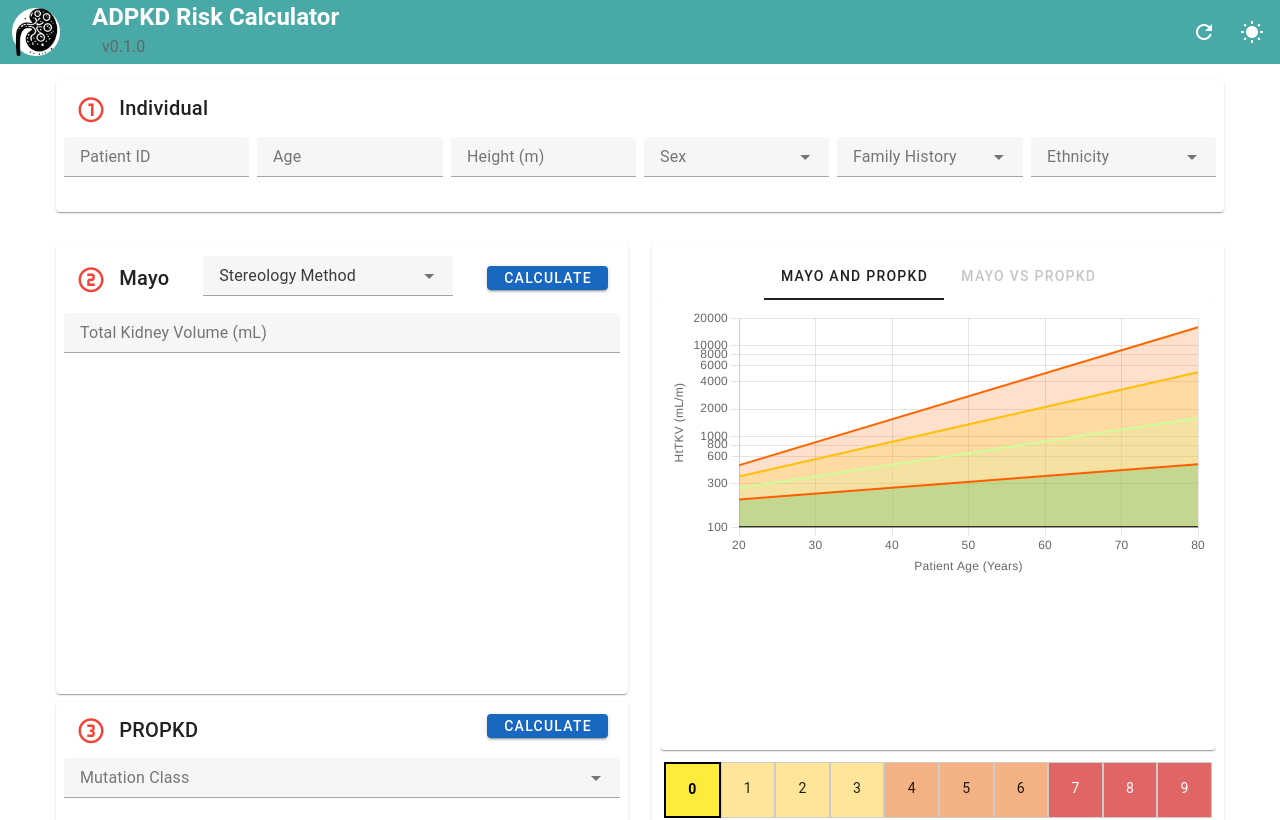
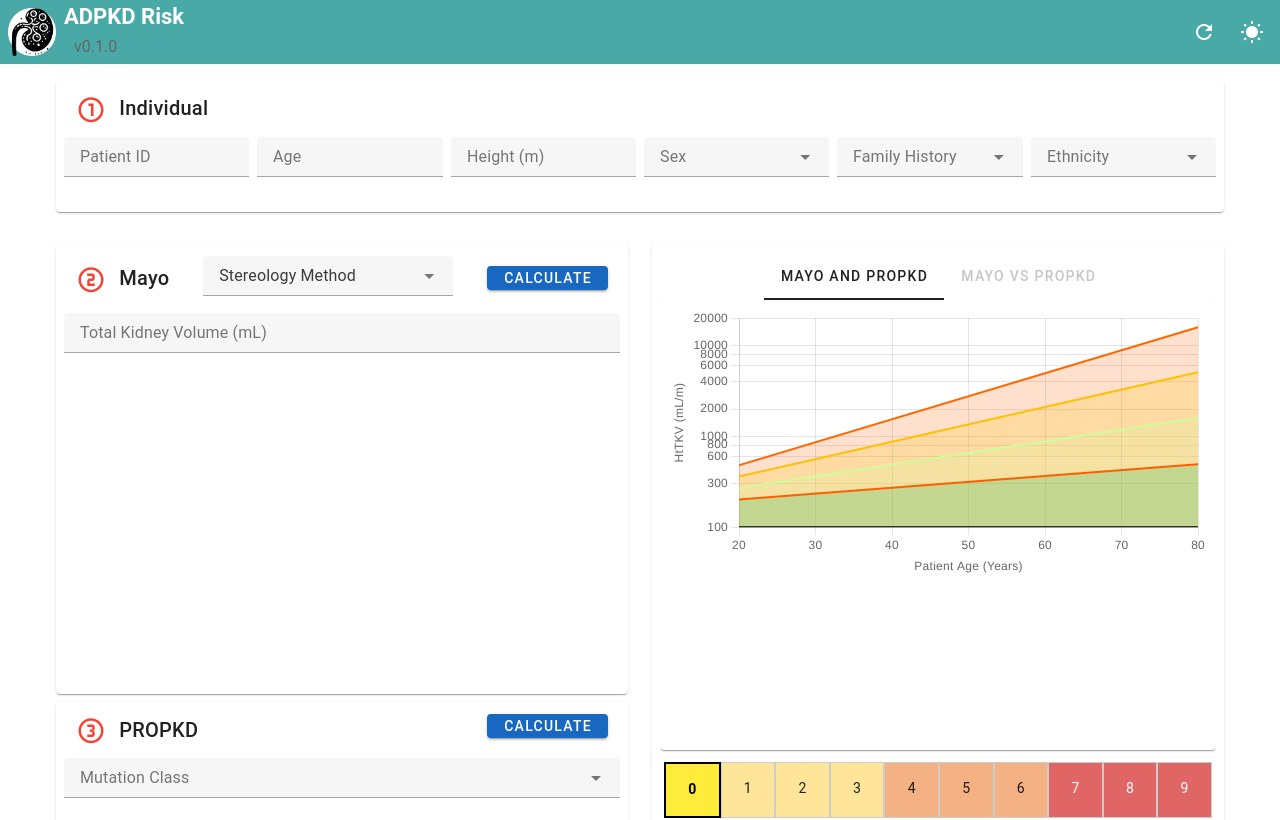
Before and after one commit to halbritter-lab/adpkd-risk, a Vue app: page / in a window 1280 px wide. Shown: the top 820 px of the page. Built offline with nearby package versions, Linux system fonts and the light colour scheme; what webfontloader would draw is missing.

Commit message:
refactor: Update logo styling and version number in App.vue

```diff
--- a/src/App.vue
+++ b/src/App.vue
@@ -4,11 +4,11 @@
       <img
         src="/logo.webp"
         alt="ADPKD-Risk Logo"
-        class="mx-3 app-logo"
+        class="mx-2 app-logo"
       >
-      <v-toolbar-title class="d-flex align-center">
+      <v-toolbar-title class="d-flex align-center mx-0">
         <h1 class="app-title">
-          ADPKD Risk Calculator
+          ADPKD Risk
           </h1>
          <span class="app-version">v{{ version }}</span>
       </v-toolbar-title>
@@ -444,7 +444,7 @@ export default {
 
 /* Styling for the application title */
 .app-title {
-  font-size: 24px;
+  font-size: 22px;
   font-weight: bold;
   margin: 0; /* Removing default margin */
 }
```
